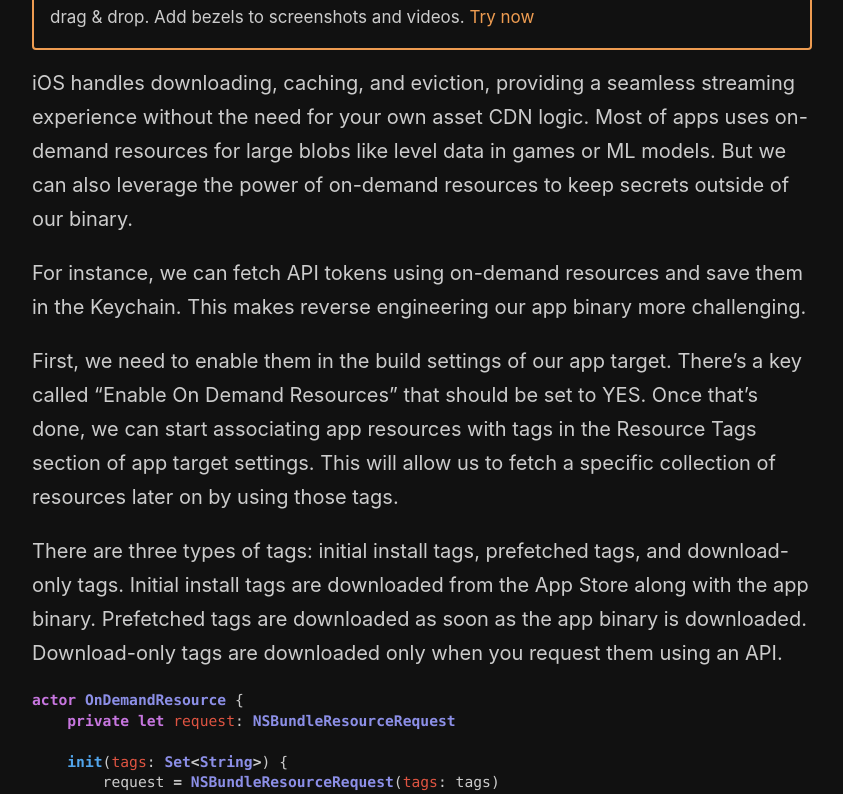
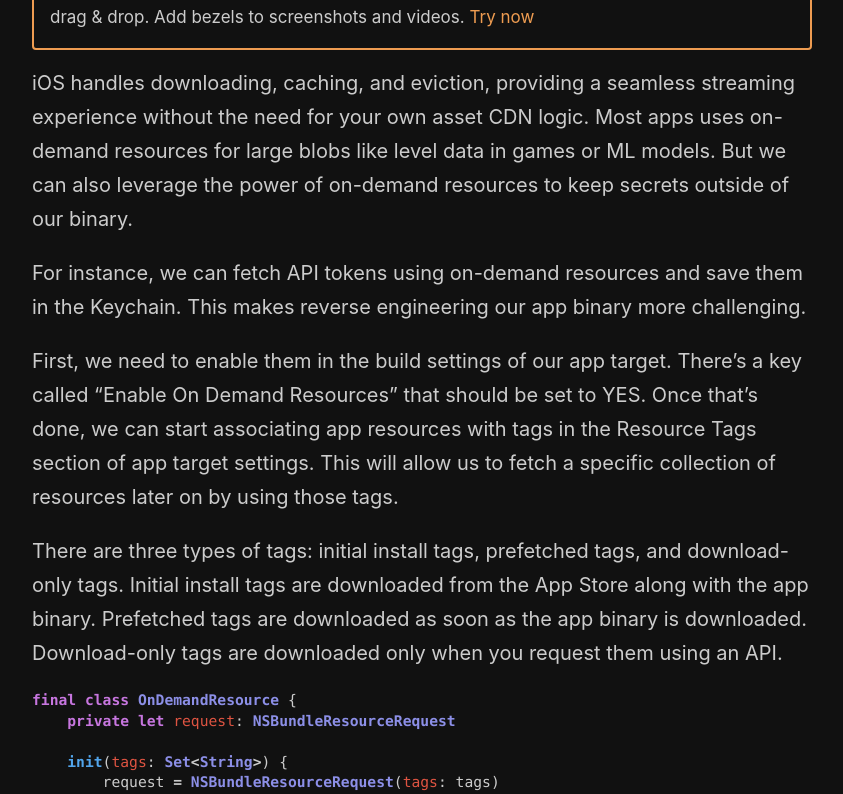
Before and after one commit to mecid/mecid.github.io, a Jekyll site: the page built from _posts/2026-02-03-on-demand-resources-in-ios-app.md, in a window 1280 px wide and 1400 px high, scrolled down 352 px. Shown: the part 189-983 px from the top of the window, without its empty margins (218-1061 px from the left). Built offline with Jekyll 4.4.1, drawn with Linux system fonts in a browser that asks for light colours; some of the changed text lies outside the part shown.

Commit message:
typos around the on-demand resources post fixed

````diff
--- a/_posts/2026-02-03-on-demand-resources-in-ios-app.md
+++ b/_posts/2026-02-03-on-demand-resources-in-ios-app.md
@@ -9,7 +9,7 @@ On-Demand Resources allow you to ship a smaller initial app download and fetch a
 
 {% include friends.html %}
 
-iOS handles downloading, caching, and eviction, providing a seamless streaming experience without the need for your own asset CDN logic. Most of apps uses on-demand resources for large blobs like level data in games or ML models. But we can also leverage the power of on-demand resources to keep secrets outside of our binary.
+iOS handles downloading, caching, and eviction, providing a seamless streaming experience without the need for your own asset CDN logic. Most apps uses on-demand resources for large blobs like level data in games or ML models. But we can also leverage the power of on-demand resources to keep secrets outside of our binary.
 
 For instance, we can fetch API tokens using on-demand resources and save them in the Keychain. This makes reverse engineering our app binary more challenging.
 
@@ -18,7 +18,7 @@ First, we need to enable them in the build settings of our app target. There’s
 There are three types of tags: initial install tags, prefetched tags, and download-only tags. Initial install tags are downloaded from the App Store along with the app binary. Prefetched tags are downloaded as soon as the app binary is downloaded. Download-only tags are downloaded only when you request them using an API.
 
 ```swift
-actor OnDemandResource {
+final class OnDemandResource {
     private let request: NSBundleResourceRequest
 
     init(tags: Set<String>) {
````
Also changed, not shown: other parts of _posts/2026-02-03-on-demand-resources-in-ios-app.md (+3 -3 lines).
